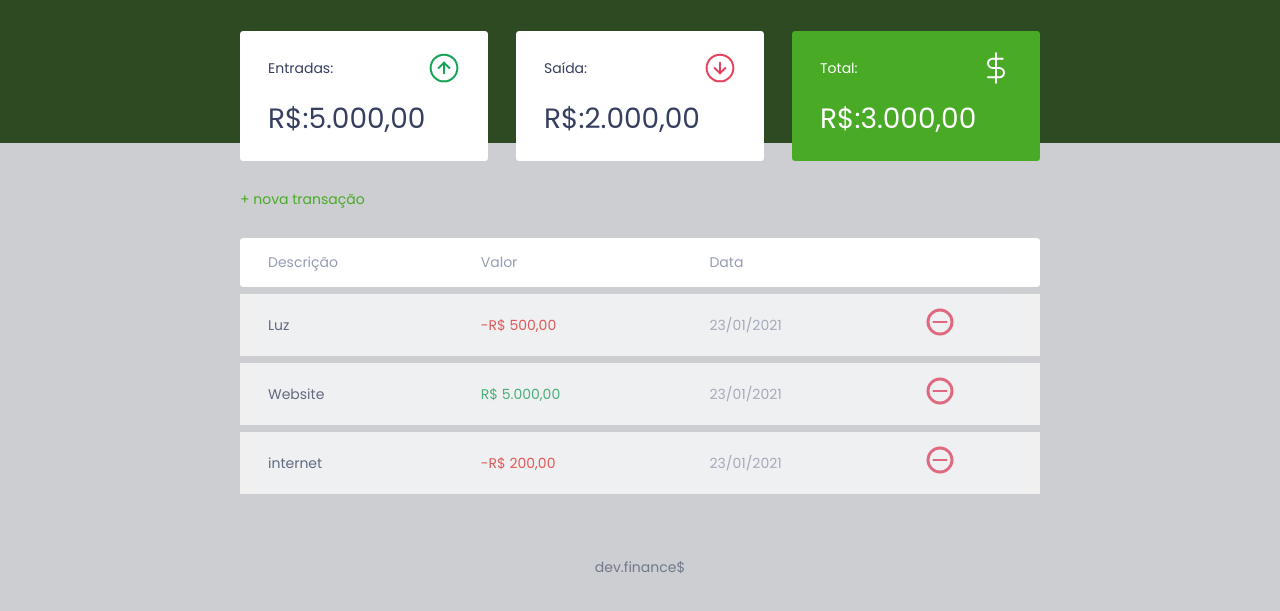
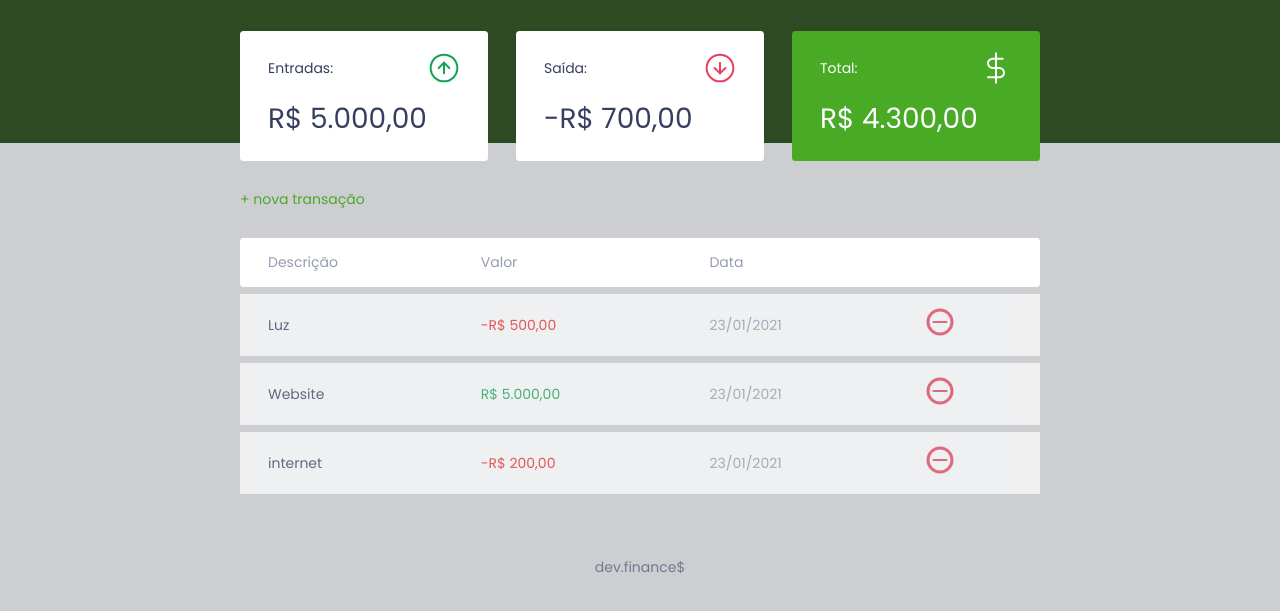
Before and after one commit to RodrigoBrasil36/Mararona_Discover_Rocketseat, a plain HTML site: page maratona/index.html in a window 1280 px wide. Shown: the part 55-666 px from the top of the page. Drawn offline with Linux system fonts and the light colour scheme.

Commit message:
balance js

```diff
--- a/maratona/index.html
+++ b/maratona/index.html
@@ -26,21 +26,21 @@
                     <span>Entradas:</span>
                     <img src="./assets/income.svg" alt="Imagem de entrada">
                 </h3>
-                <p>R$:5.000,00</p>
+                <p id="incomeDisplay">R$:5.000,00</p>
             </div>
             <div class="card">
                 <h3>
                     <span>Saída:</span>
                     <img src="./assets/expense.svg" alt="Imagem de saída">
                 </h3>
-                <p>R$:2.000,00</p>
+                <p id="expenseDisplay">R$:2.000,00</p>
             </div>
             <div class="card total">
                 <h3>
                     <span>Total:</span>
                     <img src="./assets/total.svg" alt="Imagem de valor total">
                 </h3>
-                <p>R$:3.000,00</p>
+                <p id="totalDisplay">R$:3.000,00</p>
             </div>
         </section>
         <section id="transactions">
--- a/maratona/scripts.js
+++ b/maratona/scripts.js
@@ -44,13 +44,28 @@ const transactions=[
 const Transaction={
     incomes(){
         //somar sas entras
+        let income=0;
+        transactions.forEach(transaction=>{
+            if(transaction.amount >0){
+                income+=transaction.amount;
+            }
+        })
+        return income;
     },
     expenses(){
         //somar as saídas
+        let expense=0;
+        transactions.forEach(transaction=>{
+            if(transaction.amount<0){
+                expense+=transaction.amount;
+            }
+        })
+        return expense;
     },
     total(){
-        // entras-saídas
+        return Transaction.incomes()+Transaction.expenses();
     }
+
 }
 
 const DOM={
@@ -76,6 +91,17 @@ const DOM={
         </td>
         `
         return html
+    },
+    updateBalance(){
+        document
+            .getElementById('incomeDisplay')
+            .innerHTML=Utils.formatCurrency(Transaction.incomes())
+        document
+            .getElementById('expenseDisplay')
+            .innerHTML=Utils.formatCurrency(Transaction.expenses())
+        document
+            .getElementById('totalDisplay')
+            .innerHTML=Utils.formatCurrency(Transaction.total())
     }
 }
 const Utils={
@@ -97,3 +123,4 @@ const Utils={
 transactions.forEach(function(transaction){
     DOM.addTransaction(transaction)
 })
+DOM.updateBalance()
```
